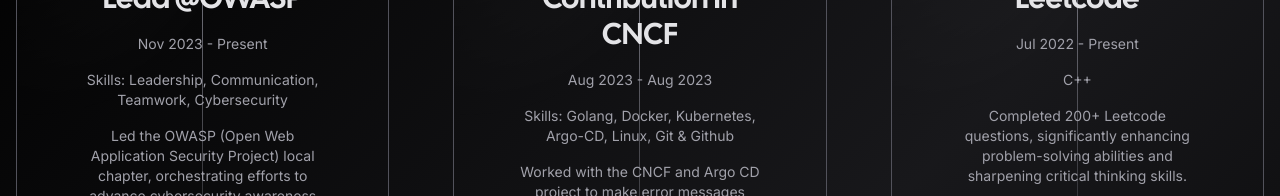
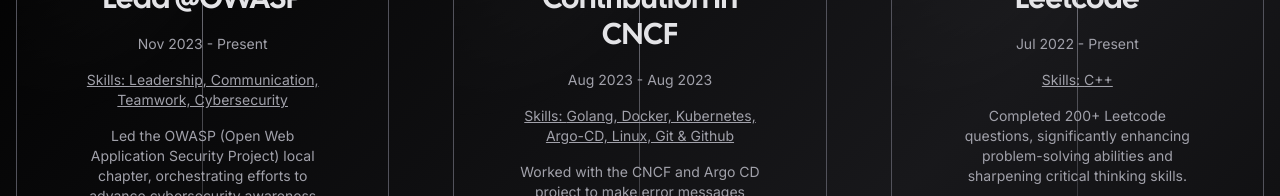
Before and after one commit to AvhiMaz/portfolio, a Next.js app: page /experience in a window 1280 px wide. Shown: the part 195-391 px from the top of the page. Built offline with nearby package versions, Linux system fonts and the light colour scheme; no server answers; what tailwindcss-debug-screens would draw is missing.

Commit message:
underlining texts

```diff
--- a/app/blogs/page.tsx
+++ b/app/blogs/page.tsx
@@ -49,7 +49,7 @@
                   <span className="lg:text-xl text-center font-medium duration-150 xl:text-3xl text-zinc-200 group-hover:text-white font-display">
                     {s.handle}
                   </span>
-                  <span className="mt-4 text-sm text-center duration-1000 text-zinc-400 group-hover:text-zinc-200">
+                  <span className="mt-4 text-sm text-center duration-1000 text-zinc-400 group-hover:text-zinc-200 underline">
                     {s.label}{" "}
                   </span>
                   <span className="mt-4 text-sm text-center duration-1000 text-zinc-400 group-hover:text-zinc-200">
--- a/app/contact/page.tsx
+++ b/app/contact/page.tsx
@@ -71,7 +71,7 @@
                   <span className="lg:text-xl font-medium duration-150 xl:text-3xl text-zinc-200 group-hover:text-white font-display">
                     {s.handle}
                   </span>
-                  <span className="mt-4 text-sm text-center duration-1000 text-zinc-400 group-hover:text-zinc-200">
+                  <span className="mt-4 text-sm text-center duration-1000 text-zinc-400 group-hover:text-zinc-200 underline">
                     {s.label}
                   </span>
                 </div>
--- a/app/experience/page.tsx
+++ b/app/experience/page.tsx
@@ -13,14 +13,14 @@
     label: "Nov 2023 - Present",
     handle: "Lead @OWASP",
     des: "Led the OWASP (Open Web Application Security Project) local chapter, orchestrating efforts to advance cybersecurity awareness and practices within the community.",
-    skills: "Skills: Leadership, Communication, Teamwork, Cybersecurity",
+    skills: "Leadership, Communication, Teamwork, Cybersecurity",
   },
   {
     href: "https://github.com/argoproj/argo-cd/pull/15059",
     label: "Aug 2023 - Aug 2023",
     handle: "Contribution In CNCF",
     des: "Worked with the CNCF and Argo CD project to make error messages better. This helps people find and fix problems more easily. My work made the project stronger and better at handling errors.",
-    skills: "Skills: Golang, Docker, Kubernetes, Argo-CD, Linux, Git & Github",
+    skills: "Golang, Docker, Kubernetes, Argo-CD, Linux, Git & Github",
   },
   {
     href: "https://leetcode.com/Avhi_Maz/",
@@ -78,8 +78,8 @@
                     {s.label}{" "}
                   </span>
                   <div className="z-10 flex flex-col items-center">
-                    <span className="mt-4 text-sm text-center duration-1000 text-zinc-400 group-hover:text-zinc-200">
-                      {s.skills}
+                    <span className="mt-4 text-sm text-center duration-1000 text-zinc-400 group-hover:text-zinc-200 underline">
+                      Skills: {s.skills}
                     </span>
                   </div>
 
--- a/app/projects/page.tsx
+++ b/app/projects/page.tsx
@@ -73,8 +73,8 @@
                   <span className="lg:text-xl font-medium duration-150 xl:text-3xl text-zinc-200 group-hover:text-white font-display">
                     {s.handle}
                   </span>
-                  <span className="mt-4 text-sm text-center duration-1000 text-zinc-400 group-hover:text-zinc-200">
-                    {s.label}{" "}
+                  <span className="mt-4 text-sm text-center duration-1000 text-zinc-400 group-hover:text-zinc-200 underline">
+                    Skills: {s.label}{" "}
                   </span>
                   <span className="mt-4 text-sm text-center duration-1000 text-zinc-400 group-hover:text-zinc-200">
                     {s.des}
```
